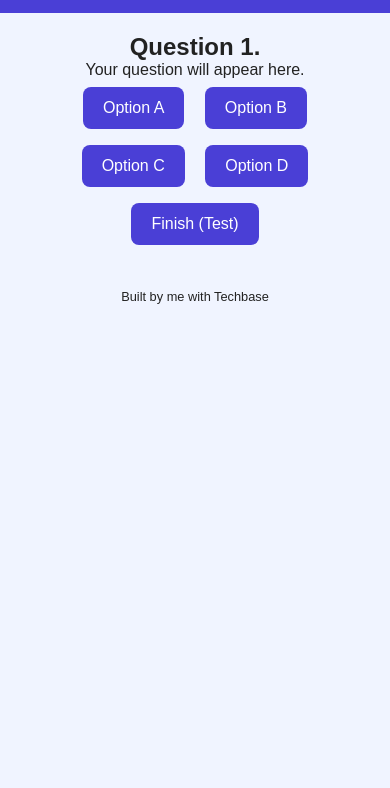
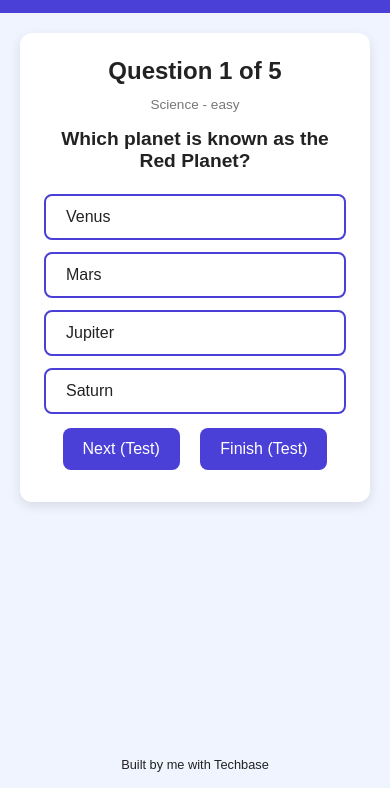
Before and after one commit to babatundeawo/quizmaster-David, a plain HTML site: page index.html in a window 390 px wide. Both pictures are taken after a click on the button "Start Quiz". Shown: the part 56-844 px from the top of the page. Drawn offline with Linux system fonts and the light colour scheme.

Commit message:
Add dynamic quiz questions and styling
Add a question bank and render questions dynamically with category and difficulty labels. Wire start and next navigation, and refresh the quiz layout with responsive card and answer-option styling.

```diff
--- a/css/style.css
+++ b/css/style.css
@@ -1,3 +1,14 @@
+:root {
+  --primary: #4a3fd6;
+  --primary-dark: #3a30b0;
+  --bg: #f0f4ff;
+  --card-bg: #ffffff;
+  --text: #222222;
+  --correct: #2e9e5b;
+  --wrong: #d64545;
+  --radius: 12px;
+}
+
 * {
   box-sizing: border-box;
   margin: 0;
@@ -5,34 +16,54 @@
 }
 
 body {
-  font-family: Arial, Helvetica, sans-serif;
-  background-color: #f0f4ff;
-  color: #222;
+  font-family: Arial, sans-serif;
+  background-color: var(--bg);
+  color: var(--text);
   text-align: center;
+  min-height: 100vh;
+  display: flex;
+  flex-direction: column;
+  align-items: center;
 }
 
 .app-header {
-  background-color: #4a3fd6;
+  width: 100%;
+  background-color: var(--primary);
   color: white;
   padding: 16px;
 }
 
 main {
+  width: 100%;
+  max-width: 480px;
   padding: 20px;
+  flex: 1;
 }
 
-/* hide every screen by default */
+/* Screens become white cards */
 .screen {
   display: none;
+  background-color: var(--card-bg);
+  border-radius: var(--radius);
+  padding: 24px;
+  box-shadow: 0 4px 12px rgba(0, 0, 0, 0.1);
 }
 
-/* Only the active screen is visible */
 .screen.active {
   display: block;
 }
 
+.screen h2 {
+  margin-bottom: 12px;
+}
+
+.screen p {
+  margin-bottom: 16px;
+}
+
+/* Buttons */
 button {
-  background-color: #4a3fd6;
+  background-color: var(--primary);
   color: white;
   border: none;
   border-radius: 8px;
@@ -40,9 +71,71 @@ button {
   font-size: 1rem;
   margin: 8px;
   cursor: pointer;
+  transition: background-color 0.2s, transform 0.1s;
+}
+
+button:hover {
+  background-color: var(--primary-dark);
+}
+
+button:active {
+  transform: scale(0.97);
+}
+
+/* Answer options stack vertically */
+#options {
+  display: flex;
+  flex-direction: column;
+}
+
+.option-btn {
+  width: 100%;
+  margin: 6px 0;
+  text-align: left;
+  background-color: white;
+  color: var(--text);
+  border: 2px solid var(--primary);
+}
+
+.option-btn:hover {
+  background-color: #eceaff;
+}
+
+.option-btn.correct {
+  background-color: var(--correct);
+  border-color: var(--correct);
+  color: white;
+}
+
+.option-btn.wrong {
+  background-color: var(--wrong);
+  border-color: var(--wrong);
+  color: white;
 }
 
 footer {
   padding: 16px;
   font-size: 0.8rem;
 }
+
+.question-meta {
+  color: #777;
+  font-size: 0.85rem;
+  margin-bottom: 8px;
+}
+
+#question-text {
+  font-size: 1.2rem;
+  font-weight: bold;
+}
+
+/* Bigger screens */
+@media (min-width: 600px) {
+  main {
+    padding: 40px 20px;
+  }
+
+  .app-header h1 {
+    font-size: 2.2rem;
+  }
+}
--- a/index.html
+++ b/index.html
@@ -17,18 +17,17 @@
         <p>Test your brain and beat your best score.</p>
         <button id="start-btn">Start Quiz</button>
       </section>
+
       <!-- Quiz Screen -->
       <section id="quiz-screen" class="screen">
-        <h2>Question 1.</h2>
-        <p id="question-text">Your question will appear here.</p>
-        <div id="options">
-          <button class="option-btn">Option A</button>
-          <button class="option-btn">Option B</button>
-          <button class="option-btn">Option C</button>
-          <button class="option-btn">Option D</button>
-        </div>
+        <h2 id="question-number">Question 1</h2>
+        <p id="question-category" class="question-meta"></p>
+        <p id="question-text"></p>
+        <div id="options"></div>
+        <button id="next-btn">Next (Test)</button>
         <button id="finish-btn">Finish (Test)</button>
       </section>
+
       <!-- Result Screen -->
       <section id="result-screen" class="screen">
         <h2>Quiz Complete!</h2>
@@ -39,6 +38,7 @@
     <footer>
       <p>Built by me with Techbase</p>
     </footer>
+    <script src="js/questions.js"></script>
     <script src="js/app.js"></script>
   </body>
 </html>
--- a/js/app.js
+++ b/js/app.js
@@ -9,9 +9,45 @@ function showScreen(screenId) {
   document.getElementById(screenId).classList.add("active");
 }
 
+// ----- Quiz state -----
+let currentIndex = 0;
+
+// ----- Show one question -----
+function showQuestion(index) {
+  const q = questions[index];
+
+  document.getElementById("question-number").textContent =
+    `Question ${index + 1} of ${questions.length}`;
+
+  document.getElementById("question-category").textContent =
+    `${q.category} - ${q.difficulty}`;
+
+  document.getElementById("question-text").textContent = q.question;
+
+  const optionsBox = document.getElementById("options");
+  optionsBox.innerHTML = ""; // empty the box first
+
+  q.options.forEach(function (optionText, i) {
+    const btn = document.createElement("button");
+    btn.textContent = optionText;
+    btn.classList.add("option-btn");
+    btn.dataset.index = i;
+    optionsBox.appendChild(btn);
+  });
+}
+
 // ------------------- Buttons ---------------
 document.getElementById("start-btn").addEventListener("click", function () {
+  currentIndex = 0;
+  showQuestion(currentIndex);
   showScreen("quiz-screen");
+});
+
+document.getElementById("next-btn").addEventListener("click", function () {
+  if (currentIndex < questions.length - 1) {
+    currentIndex = currentIndex + 1;
+    showQuestion(currentIndex);
+  }
 });
 
 document.getElementById("finish-btn").addEventListener("click", function () {
--- /dev/null
+++ b/js/questions.js
@@ -0,0 +1,39 @@
+// All the quiz questions live here.
+// answer = the position (0, 1, 2 or 3) of the correct option.
+const questions = [
+  {
+    category: "Science",
+    difficulty: "easy",
+    question: "Which planet is known as the Red Planet?",
+    options: ["Venus", "Mars", "Jupiter", "Saturn"],
+    answer: 1
+  },
+  {
+    category: "Geography",
+    difficulty: "easy",
+    question: "What is the capital city of Nigeria?",
+    options: ["Lagos", "Kano", "Abuja", "Ibadan"],
+    answer: 2
+  },
+  {
+    category: "Maths",
+    difficulty: "easy",
+    question: "What is 7 x 8?",
+    options: ["54", "56", "63", "48"],
+    answer: 1
+  },
+  {
+    category: "Technology",
+    difficulty: "medium",
+    question: "Which language is used to style web pages?",
+    options: ["HTML", "CSS", "Python", "SQL"],
+    answer: 1
+  },
+  {
+    category: "Science",
+    difficulty: "medium",
+    question: "What gas do plants take in from the air?",
+    options: ["Oxygen", "Nitrogen", "Carbon dioxide", "Hydrogen"],
+    answer: 2
+  }
+];
```
